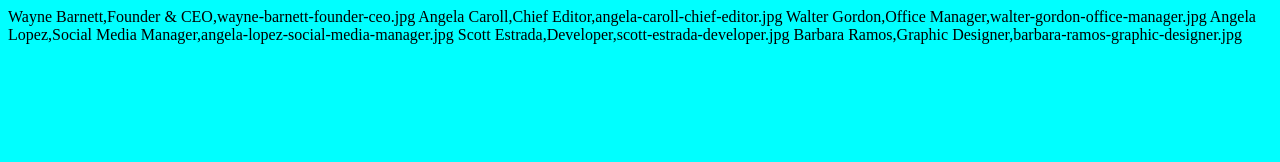
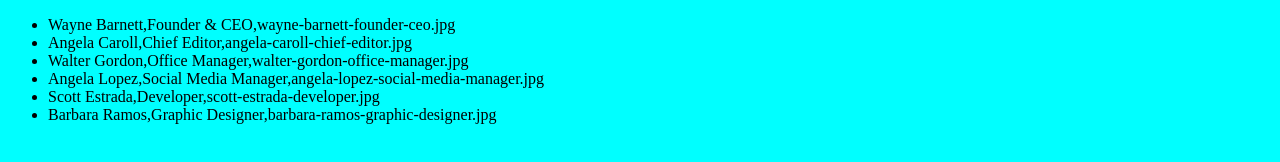
Before and after one commit to Riccardo-Martignago/js-our-team, a plain HTML site: page index.html in a window 1280 px wide. Drawn offline with Linux system fonts and the light colour scheme.

Commit message:
Implementato con lista oggetti separati

```diff
--- a/JS/script.js
+++ b/JS/script.js
@@ -32,9 +32,11 @@ const objectList = [
 ];
 console.log(objectList);
 let i = 0;
-const sectionEl = document.querySelector('section.object')
+const ulEl = document.querySelector('ul')
 while(i < objectList.length){
     console.log(objectList[i]);
-    sectionEl.append(Object.values(objectList[i]), ' ')
+    const liEl = document.createElement('li')
+    ulEl.appendChild(liEl)
+    liEl.append(Object.values(objectList[i]));
     i++;
 }
--- a/index.html
+++ b/index.html
@@ -9,7 +9,9 @@
 <body>
     <main>
         <section class="object">
+            <ul>
 
+            </ul>
         </section>
     </main>
     <script type="text/javascript" src="./JS/script.js"></script>
```
